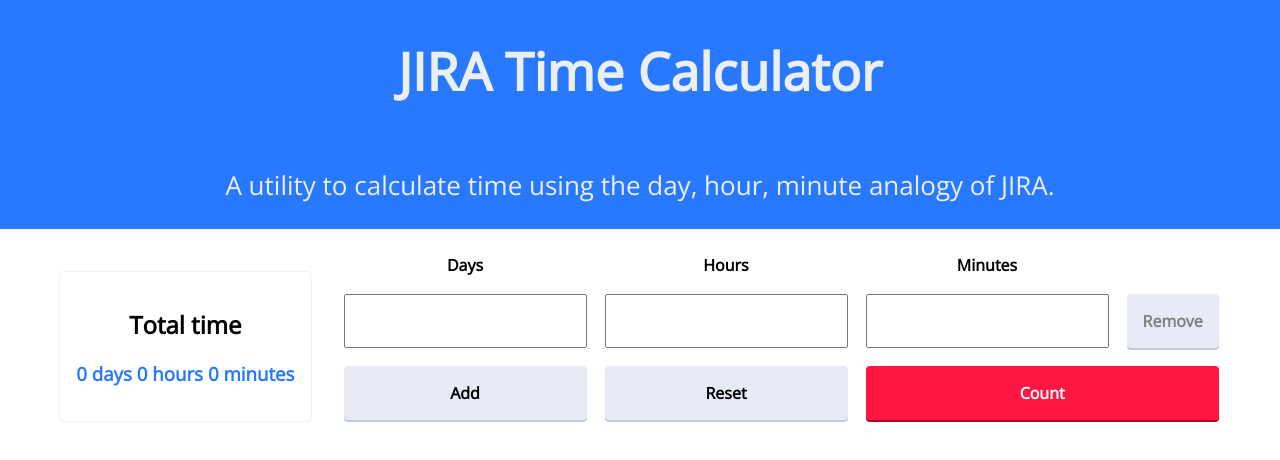
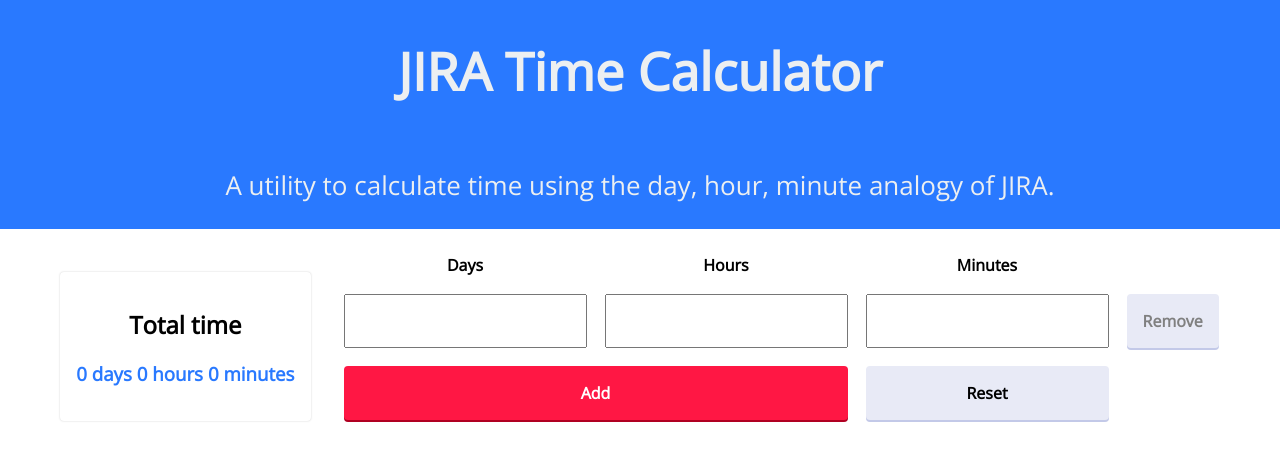
Before and after one commit to sujitykulkarni/Agile-Utilities, a React (Create React App) app: page / in a window 1280 px wide. Shown: the top 460 px of the page. Built offline with nearby package versions, Linux system fonts and the light colour scheme.

Commit message:
Removed count button; auto-count on add.

```diff
--- a/src/components/calculator.tsx
+++ b/src/components/calculator.tsx
@@ -5,22 +5,32 @@
 interface IState {
     output: IInput;
 }
-export class Calculator extends React.Component<any, IState> {
-    constructor(props: any) {
+
+const defaultOutput: IInput = {
+    days: '0 days',
+    hours: '0 hours',
+    minutes: '0 minutes',
+};
+
+/**
+ * A parent component that hosts time input and output
+ *
+ * @export
+ * @class Calculator
+ * @extends {React.Component<{}, IState>}
+ */
+export class Calculator extends React.Component<{}, IState> {
+    constructor(props: {}) {
         super(props);
         this.state = {
-            output: {
-                days: '0 days',
-                hours: '0 hours',
-                minutes: '0 minutes',
-            },
+            output: { ...defaultOutput},
         };
     }
     render() {
         return (
             <section className="calculator">
                 <TimeOutput output={this.state.output} />
-                <TimeInput onCalculate={this.handleCalculate} />
+                <TimeInput onCalculate={this.handleCalculate} onReset={this.handleOnReset}/>
             </section>
         )
     };
@@ -63,4 +73,11 @@
             output,
         });
     }
+
+    private handleOnReset = () => {
+        console.log('handleOnReset');
+        this.setState({
+            output: defaultOutput,
+        });
+    }
 }
--- a/src/components/timeInput.tsx
+++ b/src/components/timeInput.tsx
@@ -2,6 +2,7 @@
 
 interface IProps {
     onCalculate(inputs: IInput[]): void;
+    onReset(): void;
 }
 interface IState {
     inputs: IInput[];
@@ -44,14 +45,11 @@
                     </tbody>
                     <tfoot>
                         <tr>
-                            <td colSpan={1}>
-                                <button onClick={this.addRow}>Add</button>
+                            <td colSpan={2}>
+                                <button onClick={this.addRow} className="btn--accent">Add</button>
                             </td>
                             <td colSpan={1}>
                                 <button onClick={this.reset}>Reset</button>
-                            </td>
-                            <td colSpan={3}>
-                                <button onClick={() => this.props.onCalculate(this.state.inputs)} className="btn--accent">Count</button>
                             </td>
                         </tr>
                     </tfoot>
@@ -75,6 +73,7 @@
     }
 
     private addRow = () => {
+        this.props.onCalculate(this.state.inputs);
         const defaultInput: IInput = {
             days: '',
             hours: '',
@@ -96,7 +95,8 @@
         }
         this.setState({
             inputs,
-        })
+        });
+        this.props.onCalculate(this.state.inputs);
     }
 
     private handleInputChange = (event: React.ChangeEvent<HTMLInputElement>) => {
@@ -122,6 +122,7 @@
         };
         this.setState({
             inputs: [defaultInput],
-        })
+        });
+        this.props.onReset();
     }
 }
```
